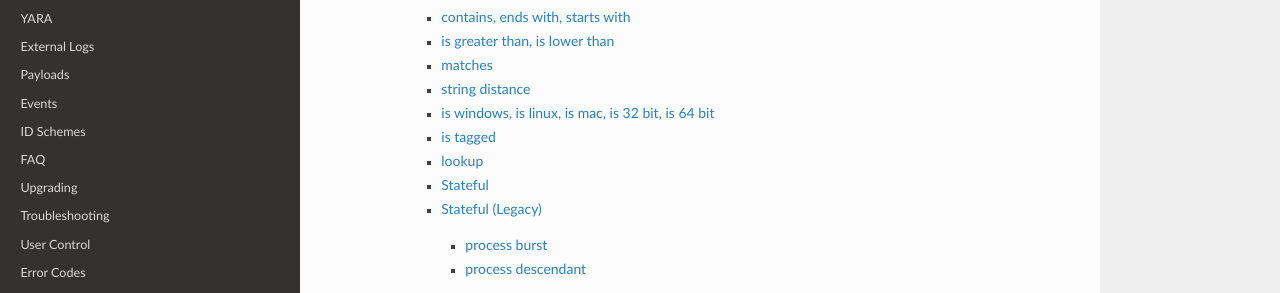
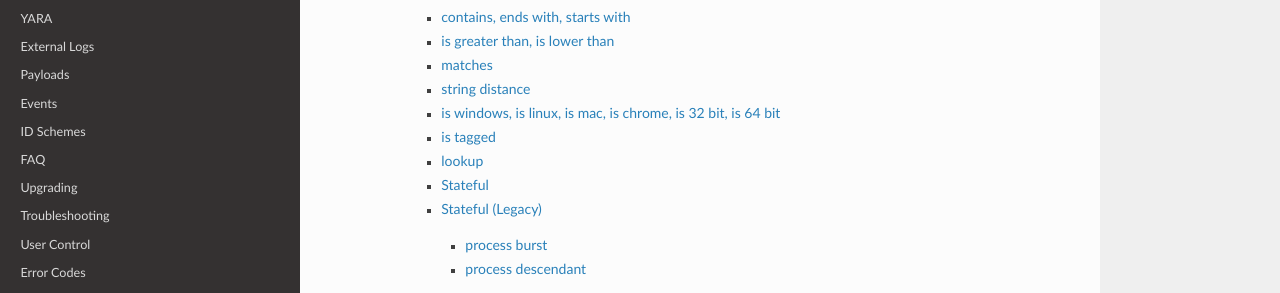
Before and after one commit to refractionPOINT/lce_doc, an MkDocs documentation site: the page built from docs/dr.md, in a window 1280 px wide and 900 px high. Shown: the part 445-738 px from the top of the window. Built offline with MkDocs 1.6.1, drawn with Linux system fonts in a browser that asks for light colours; nearby versions of some CDN libraries; old or Windows-style settings are respelled for this version of MkDocs; some of the changed text lies outside the part shown.

Commit message:
Adding "is chrome"

```diff
--- a/docs/dr.md
+++ b/docs/dr.md
@@ -243,7 +243,7 @@ max: 2
 
 This would match `svhost.exe` and `csrss32.exe` but NOT `csrsswin32.exe`.
 
-#### is windows, is linux, is mac, is 32 bit, is 64 bit
+#### is windows, is linux, is mac, is chrome, is 32 bit, is 64 bit
 All of these operators take no additional arguments, they simply match if the relevant sensor characteristic is
 correct.
 
```
